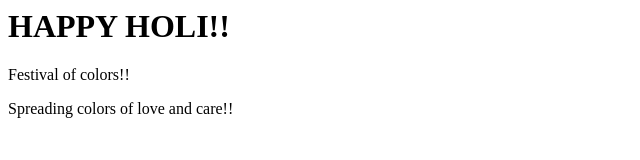
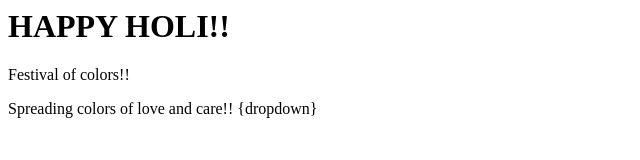
Before and after one commit to Spandan0199/localrepo, a plain HTML site: page index.html in a window 1280 px wide. Shown: the whole page, without its empty margins (0-640 px from the left). Drawn offline with Linux system fonts and the light colour scheme.

Commit message:
Add dropdown

```diff
--- a/index.html
+++ b/index.html
@@ -1,3 +1,3 @@
 <h1>HAPPY HOLI!!</h1>
 <p>Festival of colors!!</p>
-<p>Spreading colors of love and care!!</p>
+<p>Spreading colors of love and care!! {dropdown}</p>
```
